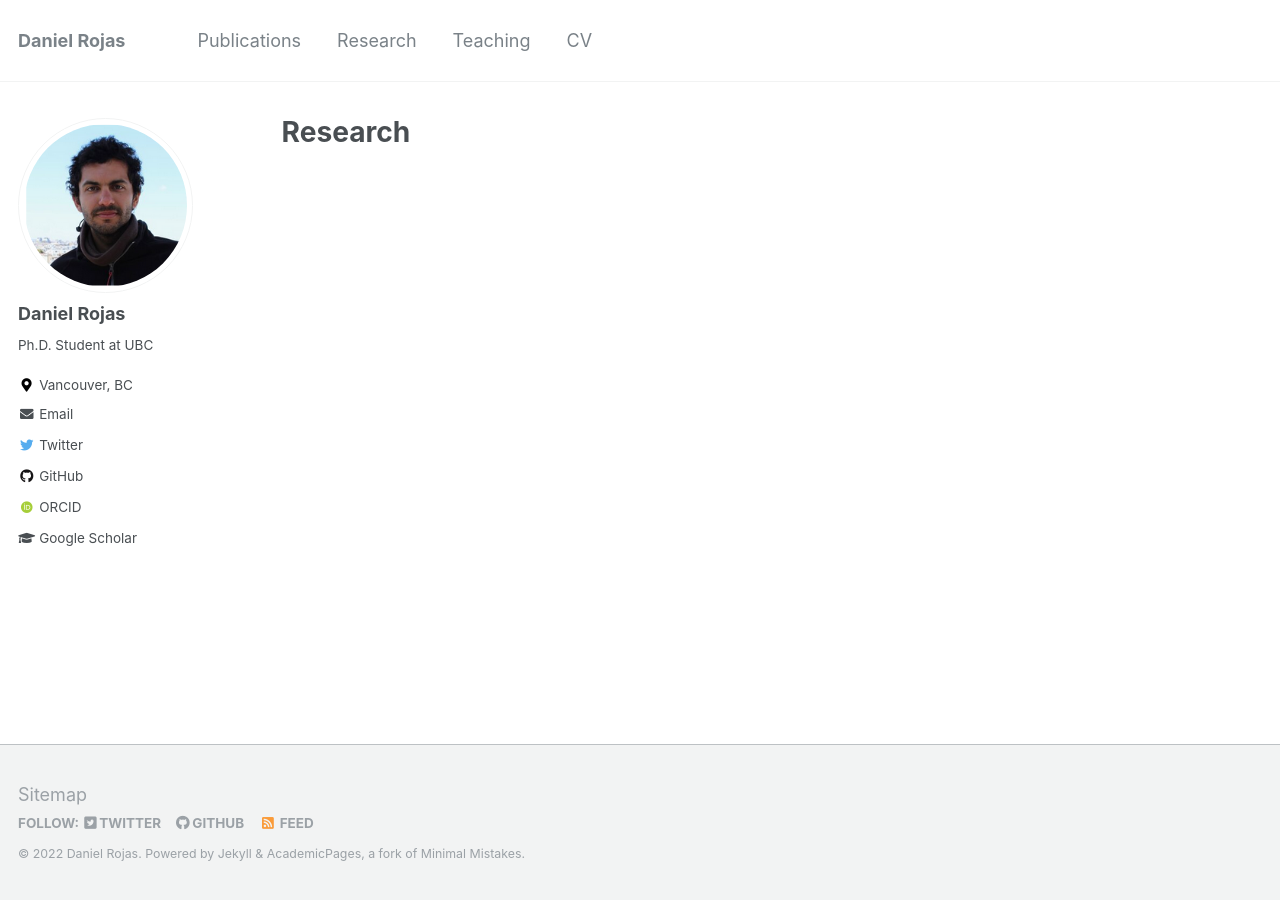
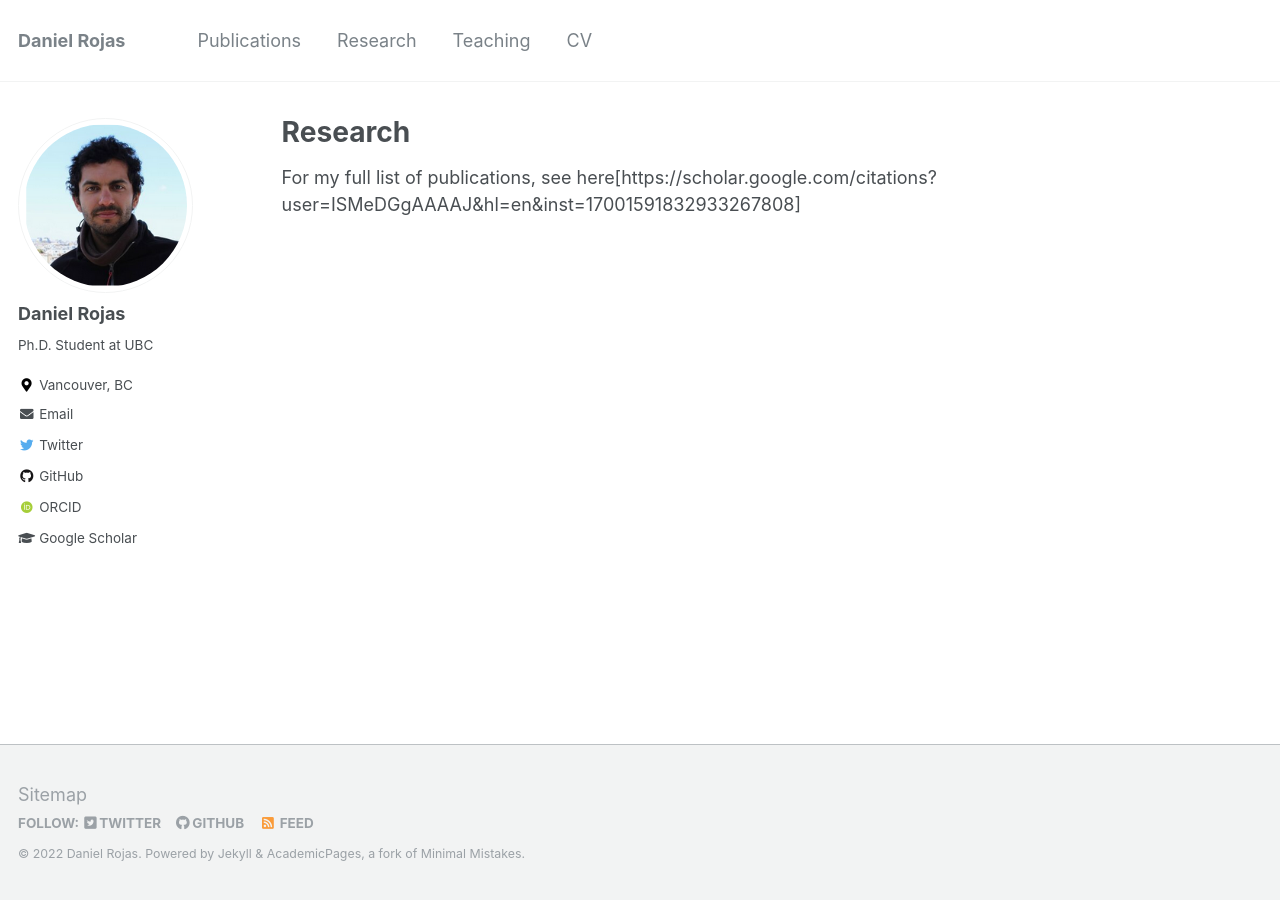
Before and after one commit to danielrojaslozano/danielrojaslozano.github.io, a Jekyll site: the page built from _pages/research.md, in a window 1280 px wide. Built offline with Jekyll 4.4.1, drawn with Linux system fonts in a browser that asks for light colours; some web fonts are replaced.

Commit message:
Update research.md

```diff
--- a/_pages/research.md
+++ b/_pages/research.md
@@ -6,3 +6,5 @@ author_profile: true
 header:
   og_image: "research/ecdf.png"
 ---
+
+For my full list of publications, see here[https://scholar.google.com/citations?user=ISMeDGgAAAAJ&hl=en&inst=17001591832933267808]
```
